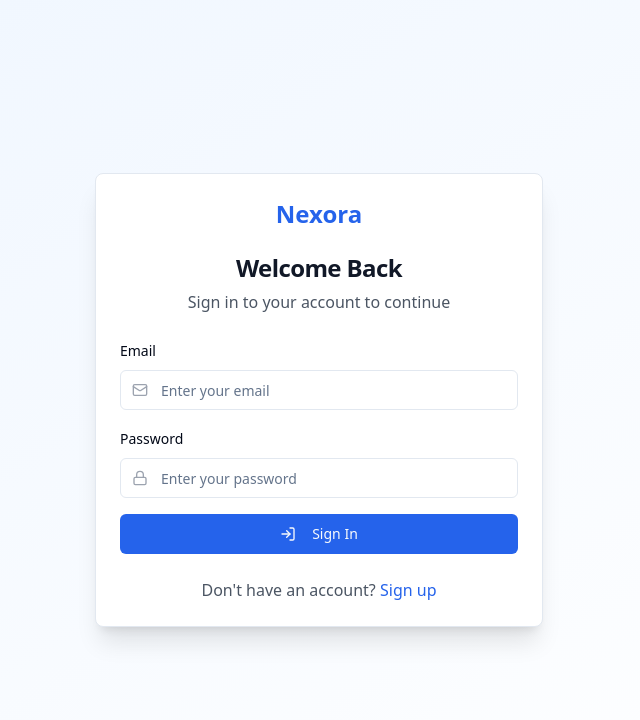
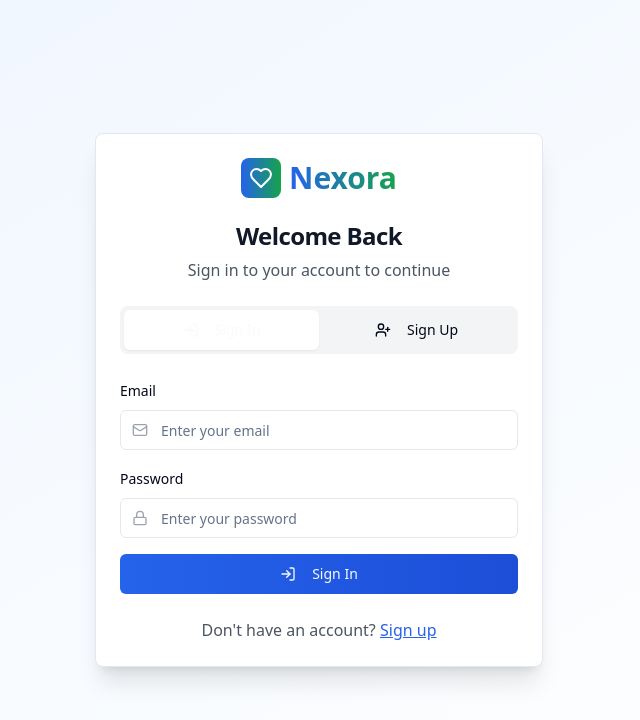
Before and after one commit to sanskar-09/Nexora-, a React (Vite) app: page /login in a window 1280 px wide. Shown: the top 720 px of the page, without its empty margins (321-961 px from the left). Built offline with nearby package versions, Linux system fonts and the light colour scheme.

Commit message:
Add login/signup options to logo
Added login and signup options to the logo on the signup page.

```diff
--- a/src/components/Login.tsx
+++ b/src/components/Login.tsx
@@ -5,16 +5,21 @@ import { Input } from '@/components/ui/input';
 import { Label } from '@/components/ui/label';
 import { Card, CardContent, CardHeader, CardTitle } from '@/components/ui/card';
 import { Link } from 'react-router-dom';
-import { LogIn, Mail, Lock } from 'lucide-react';
+import { LogIn, Mail, Lock, UserPlus, Heart } from 'lucide-react';
 
 const Login = () => {
   const [email, setEmail] = useState('');
   const [password, setPassword] = useState('');
+  const [isSignUp, setIsSignUp] = useState(false);
+  const [confirmPassword, setConfirmPassword] = useState('');
 
   const handleSubmit = (e: React.FormEvent) => {
     e.preventDefault();
-    // Login logic would go here
-    console.log('Login attempt:', { email, password });
+    if (isSignUp) {
+      console.log('Sign up attempt:', { email, password, confirmPassword });
+    } else {
+      console.log('Login attempt:', { email, password });
+    }
   };
 
   return (
@@ -22,12 +27,45 @@ const Login = () => {
       <Card className="w-full max-w-md shadow-xl">
         <CardHeader className="text-center">
           <Link to="/" className="inline-block mb-4">
-            <span className="text-2xl font-bold text-blue-600">Nexora</span>
+            <div className="flex items-center justify-center space-x-2">
+              <div className="w-10 h-10 bg-gradient-to-r from-blue-600 to-green-600 rounded-lg flex items-center justify-center">
+                <Heart className="w-6 h-6 text-white" />
+              </div>
+              <span className="text-3xl font-bold bg-gradient-to-r from-blue-600 to-green-600 bg-clip-text text-transparent">
+                Nexora
+              </span>
+            </div>
           </Link>
-          <CardTitle className="text-2xl font-bold text-gray-900">Welcome Back</CardTitle>
-          <p className="text-gray-600">Sign in to your account to continue</p>
+          <CardTitle className="text-2xl font-bold text-gray-900">
+            {isSignUp ? 'Create Account' : 'Welcome Back'}
+          </CardTitle>
+          <p className="text-gray-600">
+            {isSignUp ? 'Sign up to get started' : 'Sign in to your account to continue'}
+          </p>
         </CardHeader>
         <CardContent>
+          {/* Toggle Buttons */}
+          <div className="flex mb-6 p-1 bg-gray-100 rounded-lg">
+            <Button
+              type="button"
+              variant={!isSignUp ? "default" : "ghost"}
+              className={`flex-1 ${!isSignUp ? 'bg-white shadow-sm' : ''}`}
+              onClick={() => setIsSignUp(false)}
+            >
+              <LogIn className="w-4 h-4 mr-2" />
+              Sign In
+            </Button>
+            <Button
+              type="button"
+              variant={isSignUp ? "default" : "ghost"}
+              className={`flex-1 ${isSignUp ? 'bg-white shadow-sm' : ''}`}
+              onClick={() => setIsSignUp(true)}
+            >
+              <UserPlus className="w-4 h-4 mr-2" />
+              Sign Up
+            </Button>
+          </div>
+
           <form onSubmit={handleSubmit} className="space-y-4">
             <div className="space-y-2">
               <Label htmlFor="email">Email</Label>
@@ -44,6 +82,7 @@ const Login = () => {
                 />
               </div>
             </div>
+
             <div className="space-y-2">
               <Label htmlFor="password">Password</Label>
               <div className="relative">
@@ -59,17 +98,50 @@ const Login = () => {
                 />
               </div>
             </div>
-            <Button type="submit" className="w-full bg-blue-600 hover:bg-blue-700">
-              <LogIn className="w-4 h-4 mr-2" />
-              Sign In
+
+            {isSignUp && (
+              <div className="space-y-2">
+                <Label htmlFor="confirmPassword">Confirm Password</Label>
+                <div className="relative">
+                  <Lock className="absolute left-3 top-1/2 transform -translate-y-1/2 text-gray-400 w-4 h-4" />
+                  <Input
+                    id="confirmPassword"
+                    type="password"
+                    placeholder="Confirm your password"
+                    value={confirmPassword}
+                    onChange={(e) => setConfirmPassword(e.target.value)}
+                    className="pl-10"
+                    required
+                  />
+                </div>
+              </div>
+            )}
+
+            <Button type="submit" className="w-full bg-gradient-to-r from-blue-600 to-blue-700 hover:from-blue-700 hover:to-blue-800">
+              {isSignUp ? (
+                <>
+                  <UserPlus className="w-4 h-4 mr-2" />
+                  Create Account
+                </>
+              ) : (
+                <>
+                  <LogIn className="w-4 h-4 mr-2" />
+                  Sign In
+                </>
+              )}
             </Button>
           </form>
+
           <div className="mt-6 text-center">
             <p className="text-gray-600">
-              Don't have an account?{' '}
-              <Link to="/signup" className="text-blue-600 hover:text-blue-700 font-medium">
-                Sign up
-              </Link>
+              {isSignUp ? 'Already have an account?' : "Don't have an account?"}{' '}
+              <button
+                type="button"
+                onClick={() => setIsSignUp(!isSignUp)}
+                className="text-blue-600 hover:text-blue-700 font-medium underline"
+              >
+                {isSignUp ? 'Sign in' : 'Sign up'}
+              </button>
             </p>
           </div>
         </CardContent>
```
